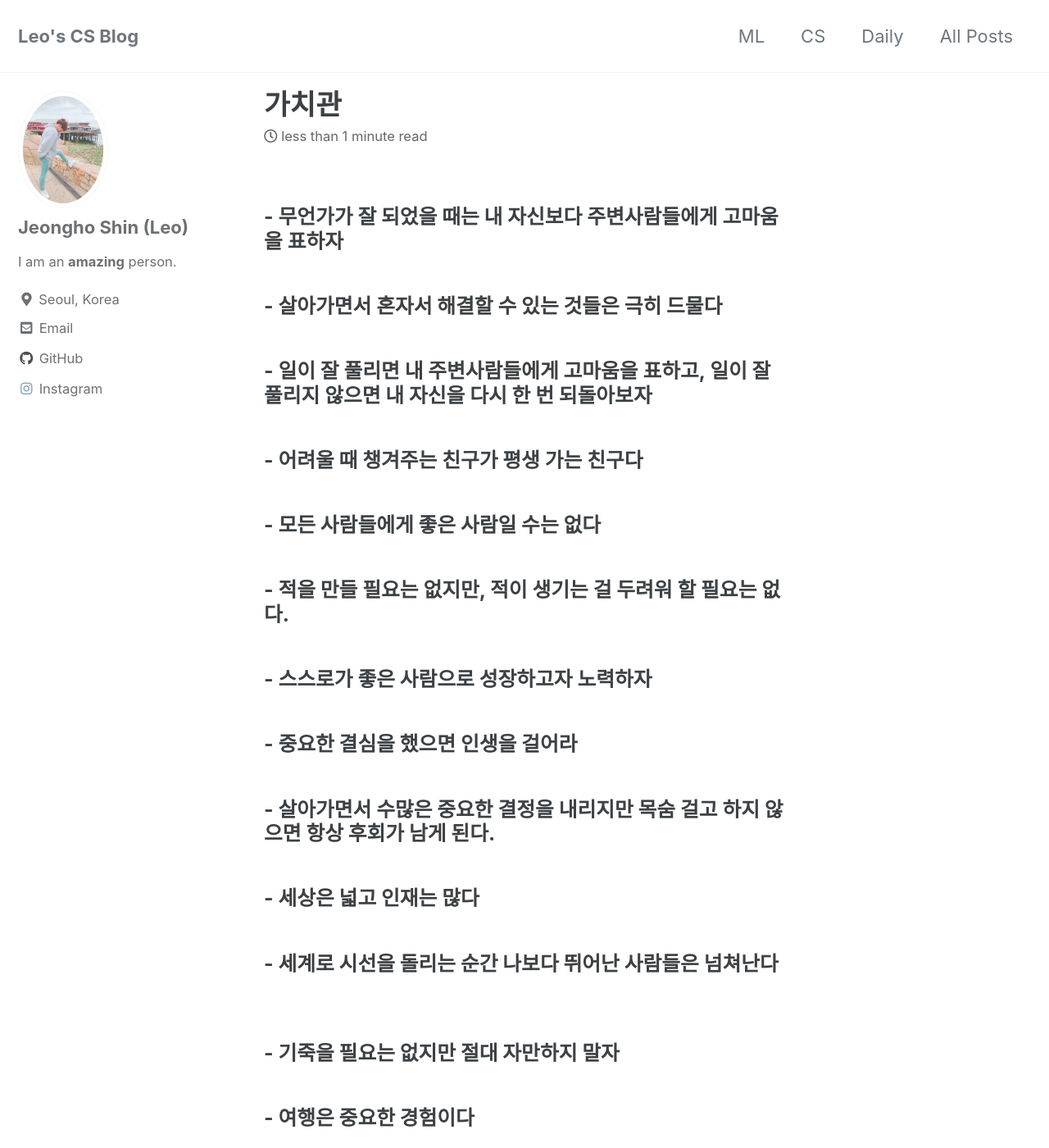
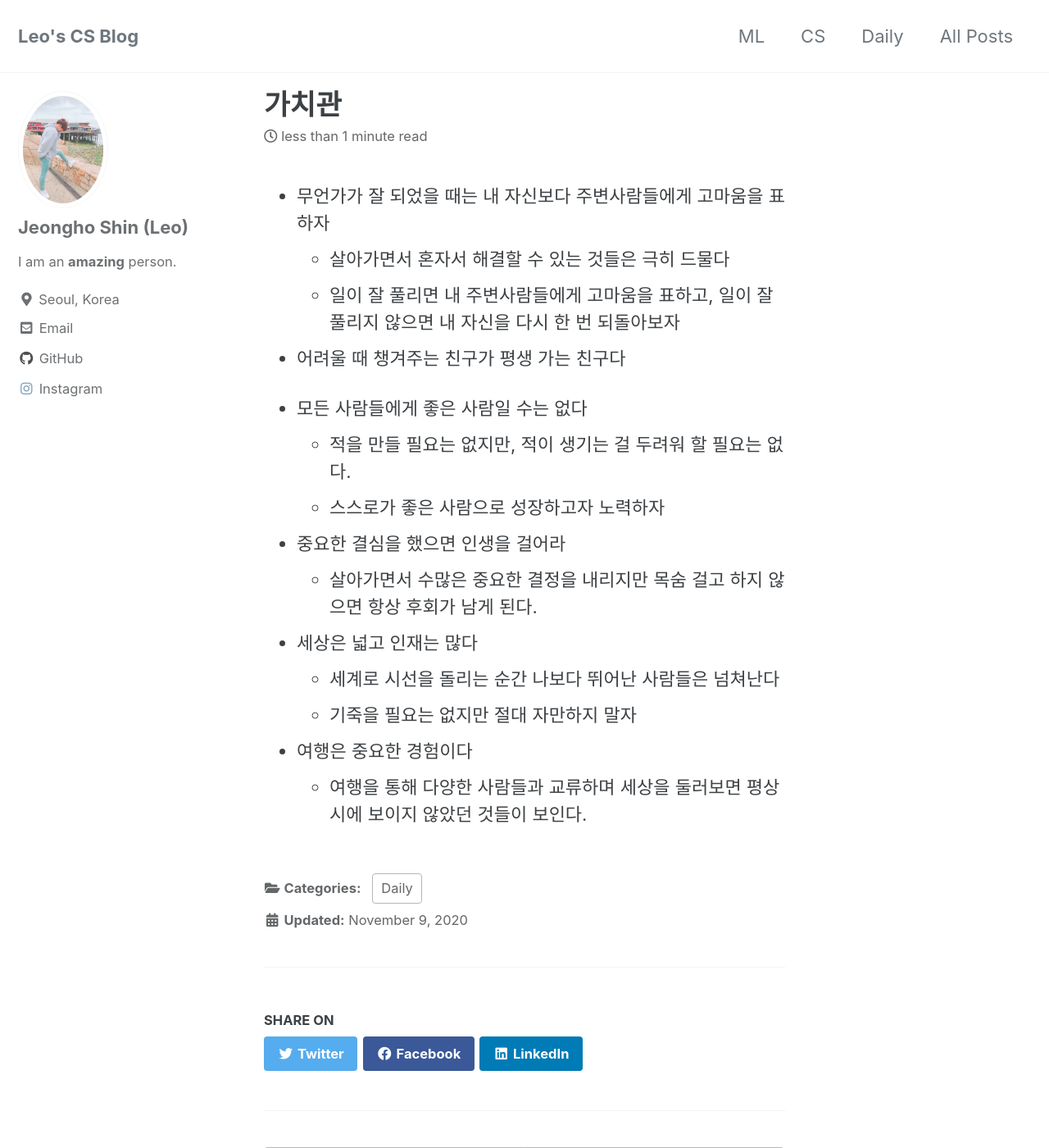
Before and after one commit to mlleo/mlleo.github.io, a Jekyll site: the page built from _posts/2020-11-03-daily.md, in a window 1280 px wide and 1400 px high. Shown: the whole window at 82% size. Built offline with Jekyll 4.4.1, drawn with Linux system fonts in a browser that asks for light colours; cached includes are drawn as plain includes; comment, search, counter and statistics services are not loaded; some of the changed text lies outside the part shown.

Commit message:
Update 2020-11-03-daily.md

```diff
--- a/_posts/2020-11-03-daily.md
+++ b/_posts/2020-11-03-daily.md
@@ -7,22 +7,22 @@ comments: true
 use_math: true # MathJax On
 ---
 
-### - 무언가가 잘 되었을 때는 내 자신보다 주변사람들에게 고마움을 표하자
-###   - 살아가면서 혼자서 해결할 수 있는 것들은 극히 드물다
-###   - 일이 잘 풀리면 내 주변사람들에게 고마움을 표하고, 일이 잘 풀리지 않으면 내 자신을 다시 한 번 되돌아보자
+ - 무언가가 잘 되었을 때는 내 자신보다 주변사람들에게 고마움을 표하자
+   - 살아가면서 혼자서 해결할 수 있는 것들은 극히 드물다
+   - 일이 잘 풀리면 내 주변사람들에게 고마움을 표하고, 일이 잘 풀리지 않으면 내 자신을 다시 한 번 되돌아보자
 
-### - 어려울 때 챙겨주는 친구가 평생 가는 친구다
+ - 어려울 때 챙겨주는 친구가 평생 가는 친구다
 
-### - 모든 사람들에게 좋은 사람일 수는 없다
-###   - 적을 만들 필요는 없지만, 적이 생기는 걸 두려워 할 필요는 없다.
-###   - 스스로가 좋은 사람으로 성장하고자 노력하자
+ - 모든 사람들에게 좋은 사람일 수는 없다
+   - 적을 만들 필요는 없지만, 적이 생기는 걸 두려워 할 필요는 없다.
+   - 스스로가 좋은 사람으로 성장하고자 노력하자
 
-### - 중요한 결심을 했으면 인생을 걸어라
-###   - 살아가면서 수많은 중요한 결정을 내리지만 목숨 걸고 하지 않으면 항상 후회가 남게 된다.
+ - 중요한 결심을 했으면 인생을 걸어라
+   - 살아가면서 수많은 중요한 결정을 내리지만 목숨 걸고 하지 않으면 항상 후회가 남게 된다.
 
-### - 세상은 넓고 인재는 많다
-###   - 세계로 시선을 돌리는 순간 나보다 뛰어난 사람들은 넘쳐난다
-###   - 기죽을 필요는 없지만 절대 자만하지 말자
+ - 세상은 넓고 인재는 많다
+   - 세계로 시선을 돌리는 순간 나보다 뛰어난 사람들은 넘쳐난다
+   - 기죽을 필요는 없지만 절대 자만하지 말자
 
-### - 여행은 중요한 경험이다
-###   - 여행을 통해 다양한 사람들과 교류하며 세상을 둘러보면 평상시에 보이지 않았던 것들이 보인다.
+ - 여행은 중요한 경험이다
+   - 여행을 통해 다양한 사람들과 교류하며 세상을 둘러보면 평상시에 보이지 않았던 것들이 보인다.
```
